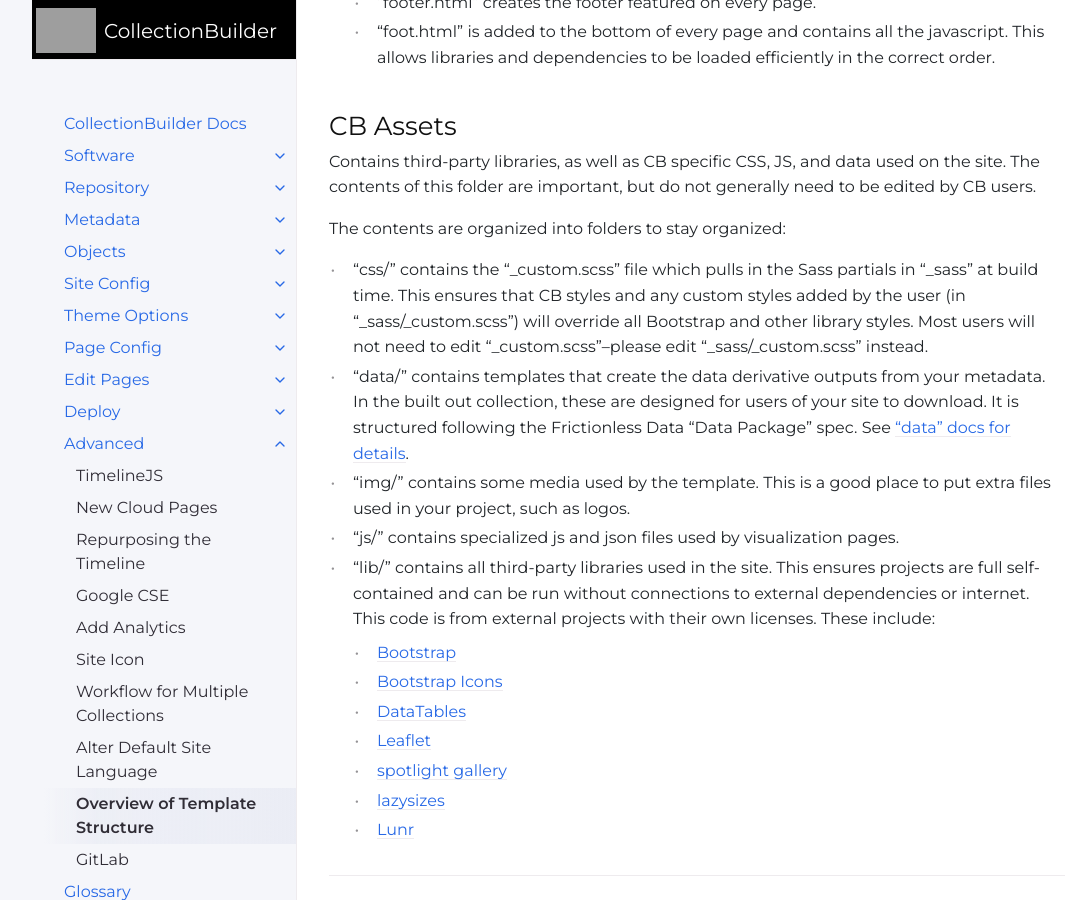
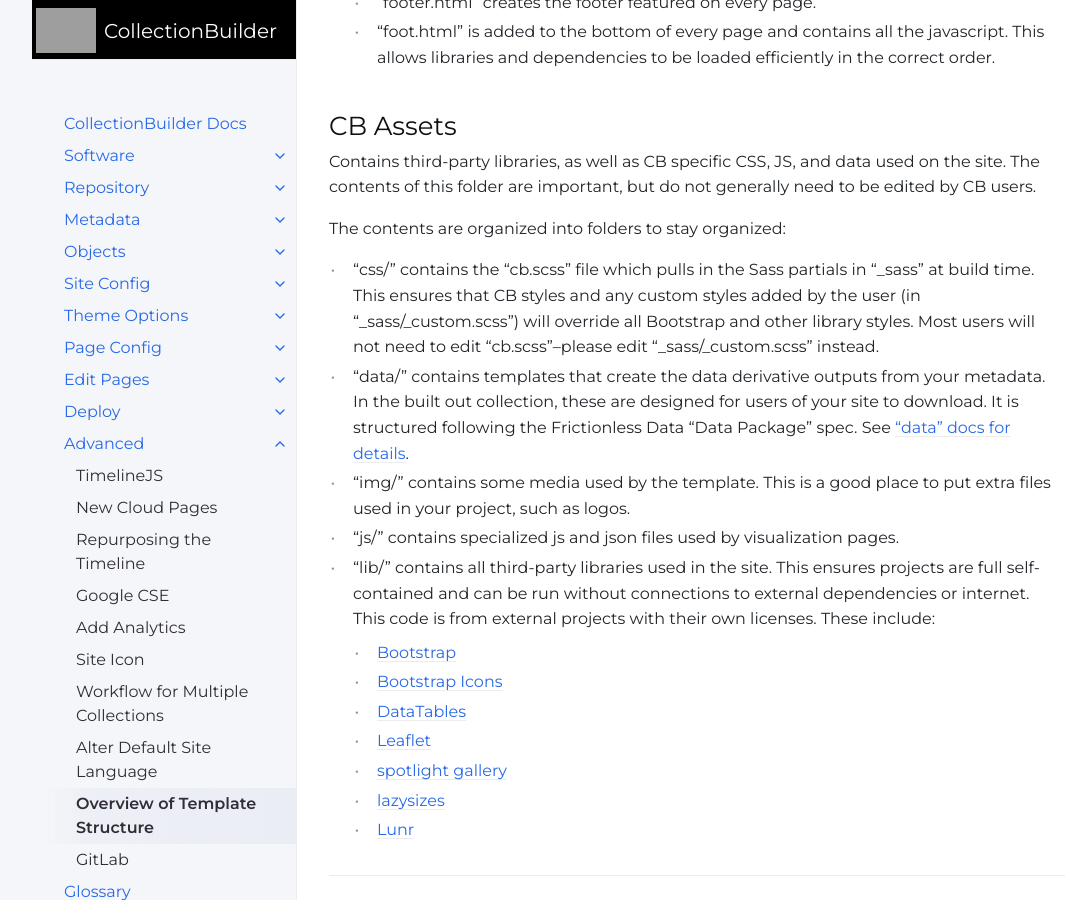
Before and after one commit to CollectionBuilder/cb-docs, a Jekyll site: the page built from docs/advanced/architecture-overview.md, in a window 1280 px wide and 900 px high, scrolled down 3250 px. Shown: the whole window, without its empty margins (75-1157 px from the left). Built offline with Jekyll 4.4.1, drawn with Linux system fonts in a browser that asks for light colours; comment, search, counter and statistics services are not loaded; some of the changed text lies outside the part shown.

Commit message:
update cb.scss name

```diff
--- a/docs/advanced/architecture-overview.md
+++ b/docs/advanced/architecture-overview.md
@@ -16,7 +16,7 @@ This section provides a high-level overview of files and folders as they are use
 | `_includes/` | The [Jekyll includes](https://jekyllrb.com/docs/includes/) folder contains modular chunks of HTML and JS that are used by pages and layouts to generate content on the site. Most users will not need to edit these files, but please refer to the [CB Includes](#cb-includes) section below for more detailed information. |
 | `_layouts/` | The [Jekyll layouts](https://jekyllrb.com/docs/layouts/) folder contains HTML templates used to build all the pages on the site. CB users may want to tweak some layouts, such as ["home-infographic.html"]({{ '/docs/pages/home/' | relative_url }}), to control how pages look. In CB-CSV the folder "_layouts/item/" contains the layouts that match the `display_template` used by collection items. All layouts ultimately use the "default.html" layout, which pulls together the full page structure including head, banner, nav, footer, and javascript. |
 | `_plugins/` | The [Jekyll plugins](https://jekyllrb.com/docs/plugins/) folder contains extensions to Jekyll written in Ruby. CB-CSV and CB-CONTENTdm come with [custom CB plugins](https://github.com/CollectionBuilder/collectionbuilder-csv/blob/main/docs/plugins.md) that are required to build item pages and efficiently process metadata. |
-| `_sass/` | Contains "Sass partials", modular chunks of [Sass](https://sass-lang.com/) CSS. These partials are pulled into the file "assets/css/custom.scss" when the website is built, adding CB specific styles. Users can add custom CSS that will override all Bootstrap and CB styles by editing the "_custom.scss" file. In general the other partials should not be edited. |
+| `_sass/` | Contains "Sass partials", modular chunks of [Sass](https://sass-lang.com/) CSS. These partials are pulled into the file "assets/css/cb.scss" when the website is built, adding CB specific styles. Users can add custom CSS that will override all Bootstrap and CB styles by editing the "_custom.scss" file. In general the other partials should not be edited. |
 | `_site/` | Contains the full static site output by Jekyll on your local machine. This folder is ignored by Git, since it should not be committed to your project--so you will not see it on GitHub. After doing a `rake deploy` or `jekyll build`, the contents "_site" can be copied to a web hosting location. This is done automatically by [online deployment services]({{ '/docs/deploy/' | relative_url }}) such as GitHub Pages, Actions, or Render. |
 | `assets/` | Contains third-party libraries, as well as CB specific CSS, JS, and data used on the site. The contents of this folder do not generally need to be edited by CB users. See the [CB Assets section](#cb-assets) below for details. |
 | `docs/` | Contains technical documentation specific to each template. Markdown files in this folder may help provide more technical details if you are doing advanced customization of the template. This is also a good place to put your own project documentation and notes! |
@@ -63,7 +63,7 @@ The contents of this folder are important, but do not generally need to be edite
 
 The contents are organized into folders to stay organized:
 
-- "css/" contains the "_custom.scss" file which pulls in the Sass partials in "_sass" at build time. This ensures that CB styles and any custom styles added by the user (in "_sass/_custom.scss") will override all Bootstrap and other library styles. Most users will not need to edit "_custom.scss"--please edit "_sass/_custom.scss" instead.
+- "css/" contains the "cb.scss" file which pulls in the Sass partials in "_sass" at build time. This ensures that CB styles and any custom styles added by the user (in "_sass/_custom.scss") will override all Bootstrap and other library styles. Most users will not need to edit "cb.scss"--please edit "_sass/_custom.scss" instead.
 - "data/" contains templates that create the data derivative outputs from your metadata. In the built out collection, these are designed for users of your site to download. It is structured following the Frictionless Data "Data Package" spec. See ["data" docs for details](https://github.com/CollectionBuilder/collectionbuilder-csv/blob/main/docs/data.md).
 - "img/" contains some media used by the template. This is a good place to put extra files used in your project, such as logos.
 - "js/" contains specialized js and json files used by visualization pages.
```
